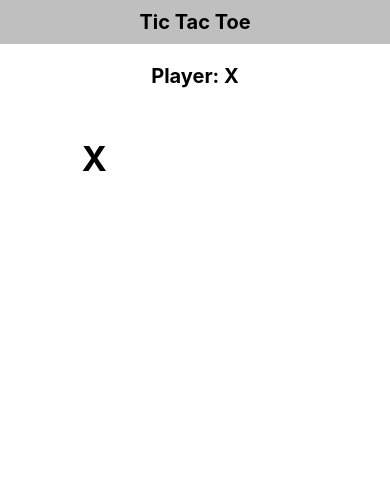
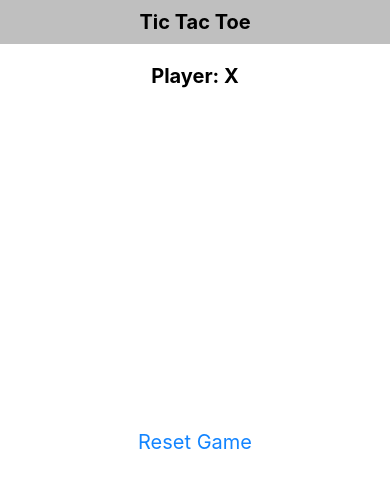
Before and after one commit to mxthew95/TicTacToe, a React Native app: screen / in a window 390 px wide. Shown: the top 488 px of the page. Built offline with nearby package versions, Linux system fonts and the light colour scheme.

Commit message:
completed game functionality, added reset

```diff
--- a/App.tsx
+++ b/App.tsx
@@ -1,34 +1,84 @@
-import React, {useState} from 'react';
-import { View, StyleSheet, TouchableOpacity } from 'react-native';
+import React, { useState } from 'react';
+import { View, StyleSheet, TouchableOpacity, Text, ScrollView } from 'react-native';
 import Header from './components/Header';
 import Player from './components/Player';
 import Tile from './components/Tile';
-import { defaultBoard, defaultPlayer } from './constants';
+import { defaultBoard, defaultPlayer, mapWinner } from './constants';
+
+interface checkWinnerFunProp {
+  win: boolean,
+  indices: number[]
+}
 
 const App = () => {
   const [player, setPlayer] = useState<string>(defaultPlayer);
   const [board, setBoard] = useState<string[]>(defaultBoard);
+  const [tilesWon, setTilesWon] = useState<number[]>([]);
+
+  const checkWinner = (value: string, index: number, board: string[]): checkWinnerFunProp => {
+    const toCheck: number[][] = mapWinner[index];
+    for (const indices of toCheck) {
+      const win = indices.every(idx => value === board[idx]);
+      if (win) {
+        return { win, indices };
+      }
+    }
+    return { win: false, indices: [] };
+  }
+
+  const markTile = (index: number): void => {
+    const newBoard: string[] = board.slice(0);
+    newBoard[index] = player;
+
+    setBoard(newBoard);
+
+    const { win, indices } = checkWinner(player, index, newBoard);
+
+    if (win) {
+      setTilesWon([index, ...indices]);
+    }
+    else {
+      if (player === 'X') {
+        setPlayer('O');
+      }
+      else {
+        setPlayer('X');
+      }
+    }
+
+  }
+
+  const reset = () => {
+    setPlayer(defaultPlayer);
+    setBoard(defaultBoard)
+    setTilesWon([]);
+  }
 
   return (
-    <View>
+    <ScrollView>
       <Header />
-      <Player player={player}/>
+      <Player player={!!tilesWon.length ? `${player} won!` : player} />
       <View style={styles.canvas}>
-        <TouchableOpacity><Tile value={player}/></TouchableOpacity>
-        <TouchableOpacity><Tile value={board[1]}/></TouchableOpacity>
-        <TouchableOpacity><Tile value={board[2]}/></TouchableOpacity>
+        <TouchableOpacity onPress={() => markTile(0)} disabled={!!board[0] || !!tilesWon.length}><Tile color={tilesWon.indexOf(0) > -1 ? '#212121' : '#dedede'} value={board[0]} /></TouchableOpacity>
+        <TouchableOpacity onPress={() => markTile(1)} disabled={!!board[1] || !!tilesWon.length}><Tile color={tilesWon.indexOf(1) > -1 ? '#212121' : '#dedede'} value={board[1]} /></TouchableOpacity>
+        <TouchableOpacity onPress={() => markTile(2)} disabled={!!board[2] || !!tilesWon.length}><Tile color={tilesWon.indexOf(2) > -1 ? '#212121' : '#dedede'} value={board[2]} /></TouchableOpacity>
       </View>
       <View style={styles.canvas}>
-        <TouchableOpacity><Tile value={board[3]}/></TouchableOpacity>
-        <TouchableOpacity><Tile value={board[4]}/></TouchableOpacity>
-        <TouchableOpacity><Tile value={board[5]}/></TouchableOpacity>
+        <TouchableOpacity onPress={() => markTile(3)} disabled={!!board[3] || !!tilesWon.length}><Tile color={tilesWon.indexOf(3) > -1 ? '#212121' : '#dedede'} value={board[3]} /></TouchableOpacity>
+        <TouchableOpacity onPress={() => markTile(4)} disabled={!!board[4] || !!tilesWon.length}><Tile color={tilesWon.indexOf(4) > -1 ? '#212121' : '#dedede'} value={board[4]} /></TouchableOpacity>
+        <TouchableOpacity onPress={() => markTile(5)} disabled={!!board[5] || !!tilesWon.length}><Tile color={tilesWon.indexOf(5) > -1 ? '#212121' : '#dedede'} value={board[5]} /></TouchableOpacity>
       </View>
       <View style={styles.canvas}>
-        <TouchableOpacity><Tile value={board[6]}/></TouchableOpacity>
-        <TouchableOpacity><Tile value={board[7]}/></TouchableOpacity>
-        <TouchableOpacity><Tile value={board[8]}/></TouchableOpacity>
+        <TouchableOpacity onPress={() => markTile(6)} disabled={!!board[6] || !!tilesWon.length}><Tile color={tilesWon.indexOf(6) > -1 ? '#212121' : '#dedede'} value={board[6]} /></TouchableOpacity>
+        <TouchableOpacity onPress={() => markTile(7)} disabled={!!board[7] || !!tilesWon.length}><Tile color={tilesWon.indexOf(7) > -1 ? '#212121' : '#dedede'} value={board[7]} /></TouchableOpacity>
+        <TouchableOpacity onPress={() => markTile(8)} disabled={!!board[8] || !!tilesWon.length}><Tile color={tilesWon.indexOf(8) > -1 ? '#212121' : '#dedede'} value={board[8]} /></TouchableOpacity>
       </View>
-    </View>
+      <TouchableOpacity onPress={reset}>
+        <View style={styles.resetContainer}>
+          <Text style={styles.resetText}>Reset Game</Text>
+        </View>
+      </TouchableOpacity>
+    </ScrollView>
   );
 };
 
@@ -36,6 +86,15 @@ const styles = StyleSheet.create({
   canvas: {
     flexDirection: 'row',
     justifyContent: 'center'
+  },
+  resetContainer: {
+    marginVertical: 20,
+    alignSelf: 'center',
+    alignItems: 'center',
+  },
+  resetText: {
+    fontSize: 20,
+    color: '#1284ff'
   }
 });
 
```
